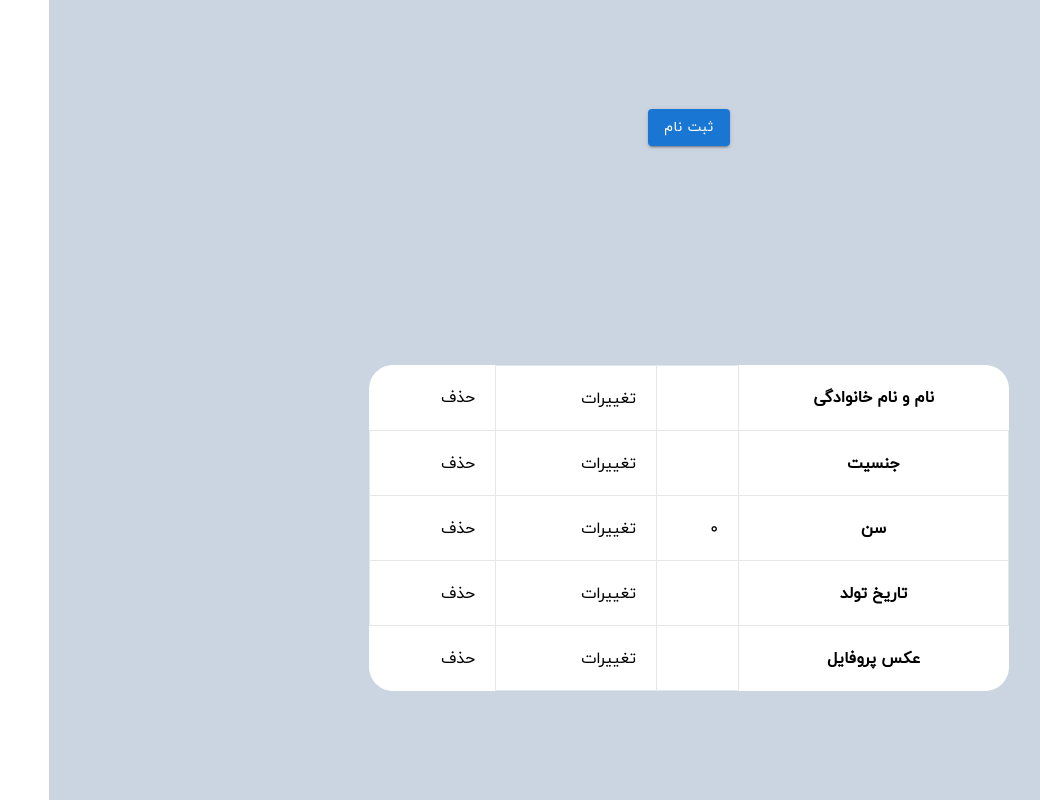
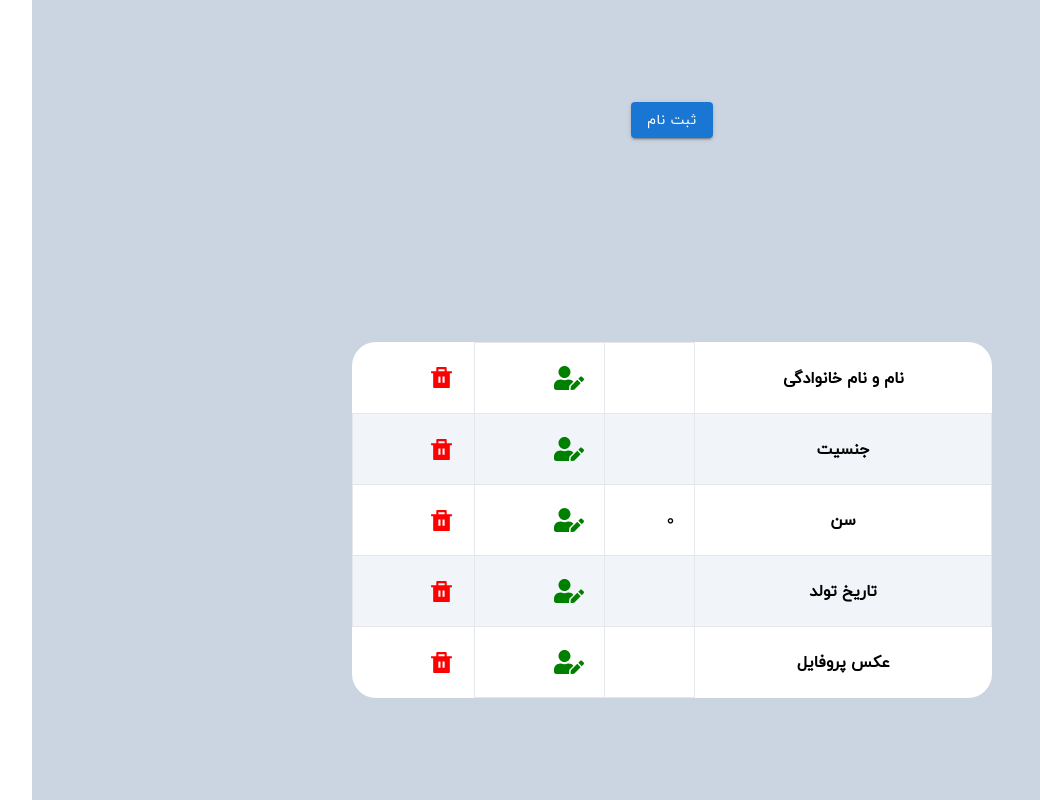
Before and after one commit to roham043/HamiketTask, a React (Create React App) app: page / in a window 1280 px wide. Shown: the whole page, without its empty margins (110-1150 px from the left). Built offline with nearby package versions, Linux system fonts and the light colour scheme.

Commit message:
install react icon and change table style

```diff
--- a/package.json
+++ b/package.json
@@ -15,6 +15,7 @@
     "react-calendar-datetime-picker": "^1.7.4",
     "react-dom": "^18.2.0",
     "react-hook-form": "^7.49.3",
+    "react-icons": "^5.0.1",
     "react-modal": "^3.16.1",
     "react-redux": "^9.1.0",
     "react-responsive-modal": "^6.4.2",
--- a/src/Component/Table.js
+++ b/src/Component/Table.js
@@ -1,6 +1,7 @@
 import { useSelector } from 'react-redux';
 
-
+import { FaUserEdit } from "react-icons/fa";
+import { RiDeleteBinFill } from "react-icons/ri";
 
 const Table = () => {
   const fullname = useSelector((state) => state.data.fullname);
@@ -9,41 +10,41 @@ const Table = () => {
   const birthday = useSelector((state) => state.data.birthday);
   // const image = useSelector((state)=> state.data.image);
   return (
-    <table className='table-auto  p-5 bg-white w-1/2 rounded-3xl'>
+    <table className=' p-5 bg-white w-1/2 rounded-3xl justify-start'>
       <tr className=' p-5'>
-        <th className=' p-5'>نام و نام خانوادگی</th>
+        <th className=' p-5 justify-start'>نام و نام خانوادگی</th>
         <td className='border p-5'>{fullname}</td>
 
-        <td className='border p-5'>تغییرات</td>
-        <td className=' p-5'>حذف</td>
+        <td className='border p-5'>{<FaUserEdit style={{fontSize:'30px',color:'green'}} />}</td>
+        <td className=' p-5'>{<RiDeleteBinFill style={{fontSize:'25px',color:'red'}}/>}</td>
       </tr >
-      <tr className=' p-5'>
+      <tr className=' p-5 bg-slate-100'>
         <th className='border p-5'>جنسیت</th>
         <td className='border p-5'>{sex}</td>
 
-        <td className='border p-5'>تغییرات</td>
-        <td className='border p-5'>حذف</td>
+        <td className='border p-5'>{<FaUserEdit style={{fontSize:'30px',color:'green'}} />}</td>
+        <td className='border p-5'>{<RiDeleteBinFill style={{fontSize:'25px',color:'red'}}/>}</td>
       </tr>
       <tr className=' p-5'>
         <th className='border p-5'>سن</th>
         <td className='border p-5'>{age}</td>
 
-        <td className='border p-5'>تغییرات</td>
-        <td className='border p-5'>حذف</td>
+        <td className='border p-5'>{<FaUserEdit style={{fontSize:'30px',color:'green'}} />}</td>
+        <td className='border p-5'>{<RiDeleteBinFill style={{fontSize:'25px',color:'red'}}/>}</td>
       </tr>
-      <tr className=' p-5'>
+      <tr className=' p-5 bg-slate-100'>
         <th className='border p-5'>تاریخ تولد</th>
         <td className='border p-5'>{birthday}</td>
 
-        <td className='border p-5'>تغییرات</td>
-        <td className='border p-5'>حذف</td>
+        <td className='border p-5'>{<FaUserEdit style={{fontSize:'30px',color:'green'}} />}</td>
+        <td className='border p-5'>{<RiDeleteBinFill style={{fontSize:'25px',color:'red'}}/>}</td>
       </tr>
       <tr className=' p-5'>
         <th className=' p-5'>عکس پروفایل</th>
         <td className='border p-5'>{''}</td>
 
-        <td className='border p-5'>تغییرات</td>
-        <td className=' p-5'>حذف</td>
+        <td className='border p-5'>{<FaUserEdit style={{fontSize:'30px',color:'green'}} />}</td>
+        <td className=' p-5'>{<RiDeleteBinFill style={{fontSize:'25px',color:'red'}}/>}</td>
       </tr>
     </table>
   )
```
Also changed, not shown: 1 other file (tests, documents, lock files or other folders).
